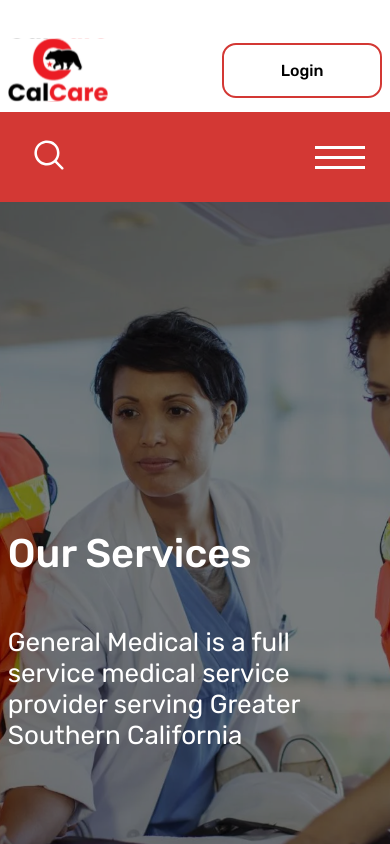
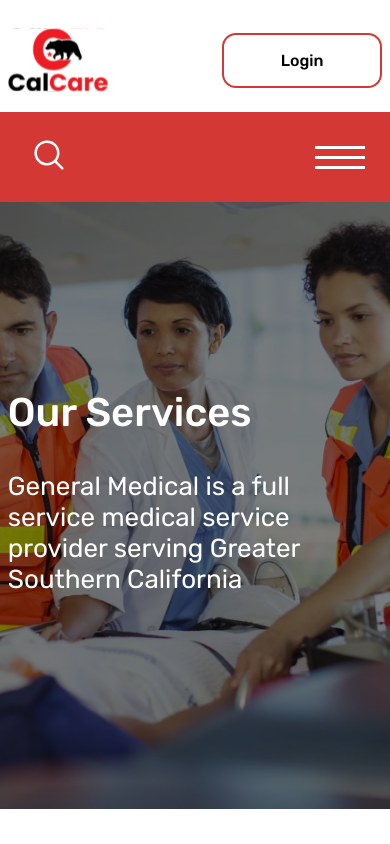
Before and after one commit to aregghaz/call-care-web, a Next.js app: page /services in a window 390 px wide. Shown: the top 844 px of the page. Built offline with nearby package versions, Linux system fonts and the light colour scheme.

Commit message:
landcape fixes

```diff
--- a/components/header/header.module.scss
+++ b/components/header/header.module.scss
@@ -19,6 +19,10 @@ $headerHeight: 140px;
   display: flex;
   border: inherit;
   justify-content: space-between;
+
+  @media screen and (max-width: 720px) {
+    transform: translate3d(0,-10%,0);
+  }
 }
 
 .headerLeft {
@@ -529,6 +533,9 @@ $headerHeight: 140px;
   opacity: 0;
   animation: 0.5s headerAlternateAnimation 0s forwards;
 
+  @media screen and (orientation: landscape) {
+    display: none;
+  }
 
   @keyframes headerAlternateAnimation {
     from {
--- a/pages/_app.tsx
+++ b/pages/_app.tsx
@@ -2,12 +2,15 @@ import '@/styles/globals.scss'
 import type { AppProps } from 'next/app'
 import Header from "../components/header/header"
 import Footer from "@/components/footer/footer";
+import cls from "../styles/App.module.scss"
 
 export default function App({ Component, pageProps }: AppProps) {
   return (
       <>
         <Header/>
-        <Component {...pageProps} />
+          <div className={cls.content}>
+              <Component {...pageProps} />
+          </div>
           <Footer/>
       </>
   )
--- a/pages/index.tsx
+++ b/pages/index.tsx
@@ -271,7 +271,7 @@ export default function Home(props:any) {
                           {
                               services.map(({name,description,image}, index) => {
                                   return (
-                                      <Fade key={index} left delay={index * 200}  className={cls.flipWrapper}>
+                                      <Fade key={index} left delay={index * 200}>
                                           <Service key={index} name={name} description={description} image={image}/>
                                       </Fade>
                                   )
--- a/styles/App.module.scss
+++ b/styles/App.module.scss
@@ -0,0 +1,5 @@
+//.content {
+//  @media screen and (orientation: landscape) {
+//    margin-top: 65px;
+//  }
+//}
--- a/styles/Services.module.scss
+++ b/styles/Services.module.scss
@@ -9,7 +9,12 @@
 
 .hero {
   width: 100%;
-  height: 1000px;
+  height: calc(100vh - 140px);
+  @media screen and (max-width: 1024px) {
+    @media screen and (orientation: landscape) {
+      height: 500px;
+    }
+  }
   display: flex;
   position: relative;
   justify-content: space-between;
--- a/styles/work.module.scss
+++ b/styles/work.module.scss
@@ -25,6 +25,10 @@
 
   @media screen and (max-width: 1300px){
     padding-left: 100px;
+
+    @media screen and (orientation: landscape) {
+      padding-left: 2%;
+    }
   }
 
 
```
Also changed, not shown: styles/About.module.scss (+15 -0 lines), styles/Home.module.scss (+12 -2 lines).
